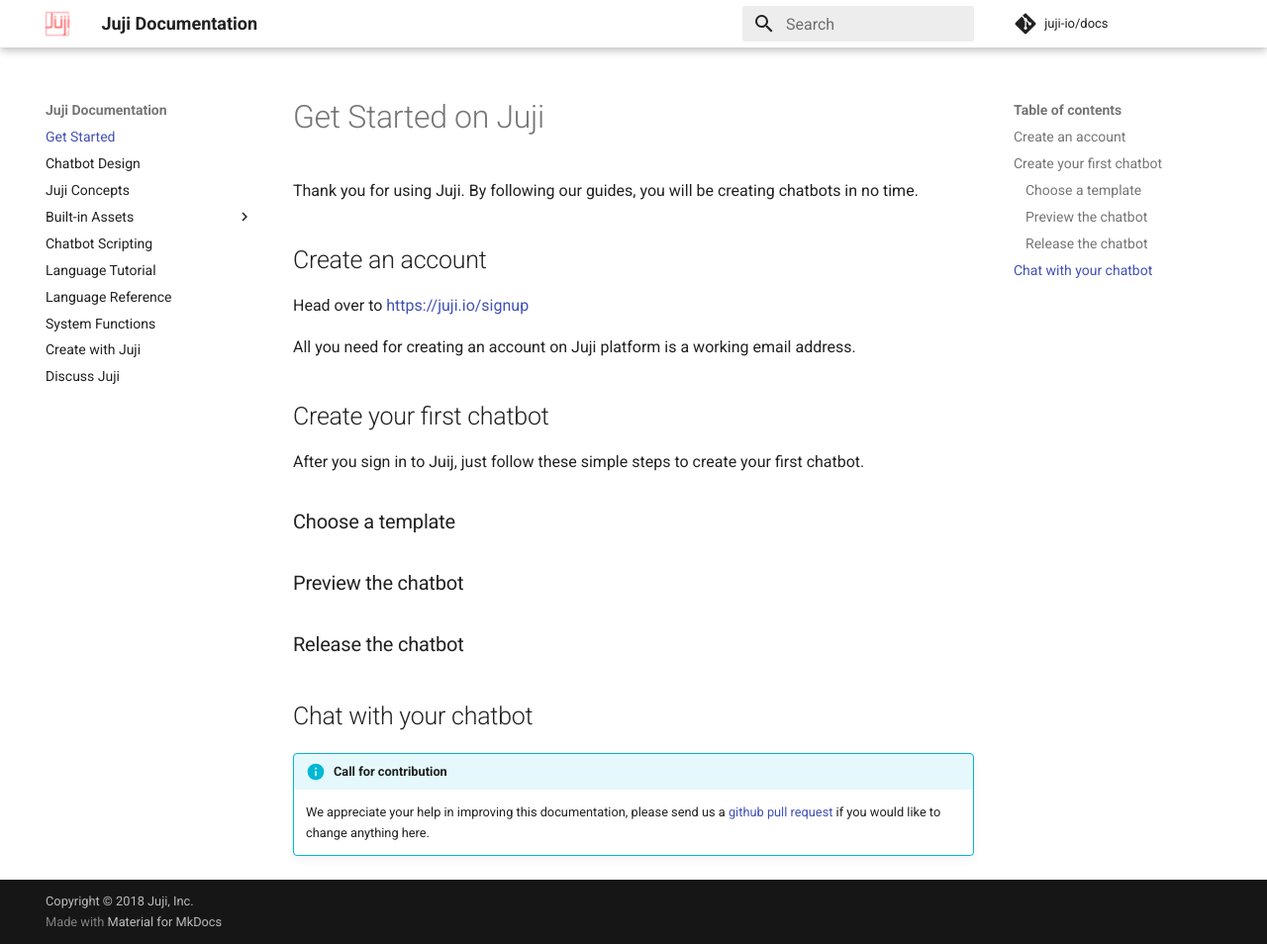
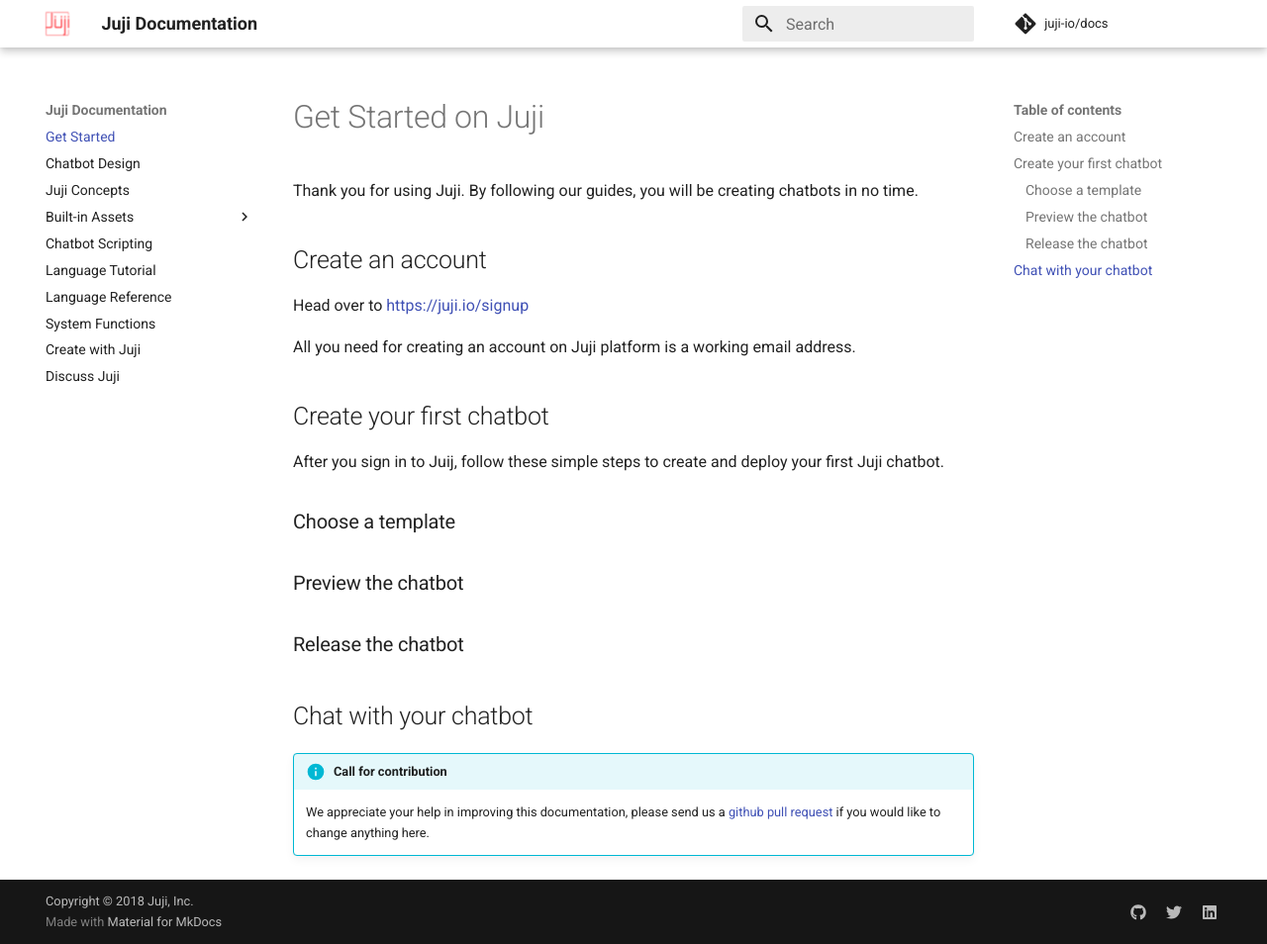
Before and after one commit to juji-io/docs, an MkDocs documentation site: the page built from docs/index.md, in a window 1280 px wide and 954 px high. Shown: the whole window at 99% size. Built offline with MkDocs 1.6.1 and Material for MkDocs 9.7.7, drawn with Linux system fonts in a browser that asks for light colours; comment, search, counter and statistics services are not loaded; some of the changed lines change nothing that is shown.

Commit message:
add social links

```diff
--- a/docs/index.md
+++ b/docs/index.md
@@ -9,12 +9,10 @@
 All you need for creating an account on Juji platform is a working email
 address.
 
-
-
-
 ## Create your first chatbot
 
-After you sign in to Juij, just follow these simple steps to create your first chatbot.
+After you sign in to Juij, follow these simple steps to create and deploy your
+first Juji chatbot.
 
 ### Choose a template
 
--- a/mkdocs.yml
+++ b/mkdocs.yml
@@ -41,7 +41,17 @@
   - pymdownx.tasklist:
       custom_checkbox: true
   - pymdownx.tilde
+  - pymdownx.striphtml:
+      strip_attributes: ''
 
+extra:
+  social:
+    - type: 'github'
+      link: 'https://github.com/juji-io'
+    - type: 'twitter'
+      link: 'https://twitter.com/juji_io'
+    - type: 'linkedin'
+      link: 'https://www.linkedin.com/company/juji-io/'
 nav:
   - Get Started: index.md
   - Chatbot Design: design.md
```
